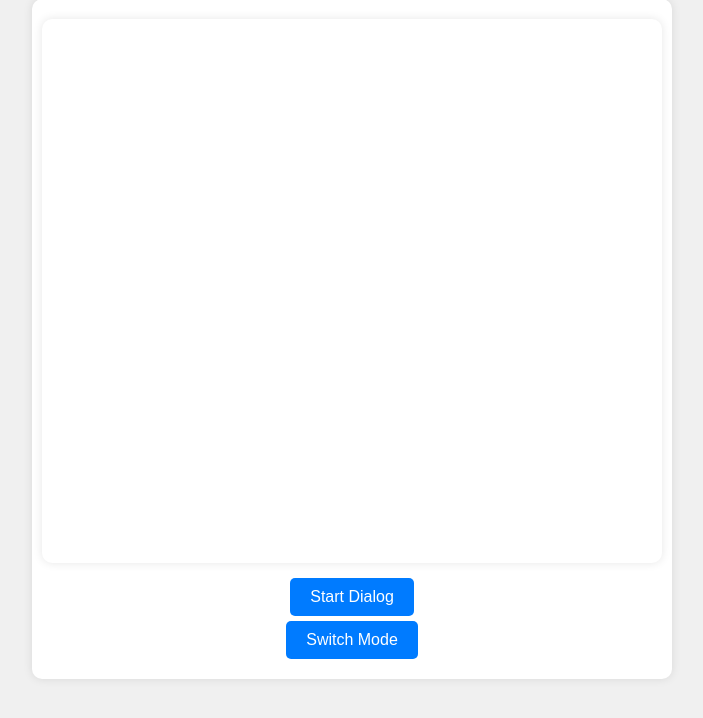
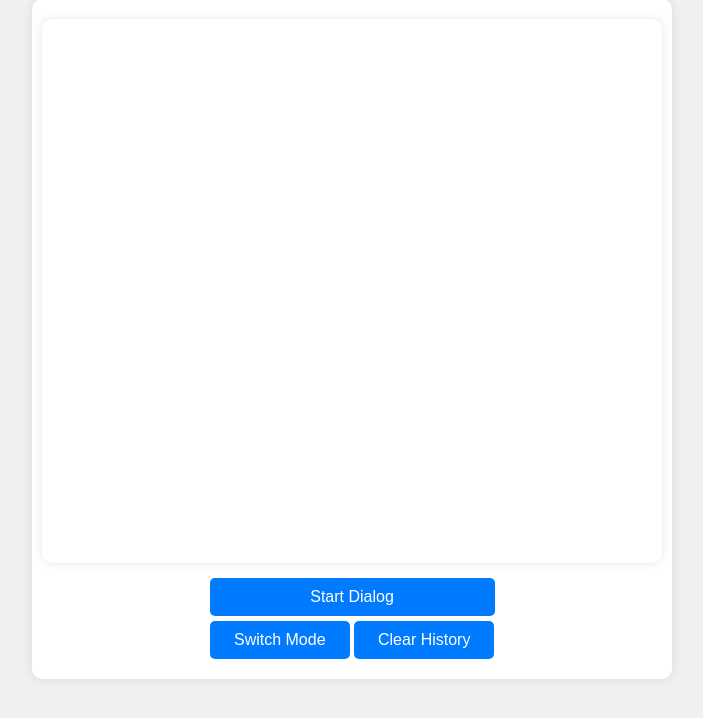
Before and after one commit to iLoveRamona/Emotional_LLM, a FastAPI app: page / in a window 1280 px wide. Shown: the part 61-779 px from the top of the page, without its empty margins (288-991 px from the left). Run offline with FastAPI, Linux system fonts and the light colour scheme.

Commit message:
Исправлен весь фронт, учтены замечания Ивана

```diff
--- a/static/styles/styles.css
+++ b/static/styles/styles.css
@@ -52,6 +52,14 @@ button {
     margin-top: 5px;
 }
 
+.btn{
+    width: 140px;
+    height: 38px;
+}
+.str-btn{
+    width: 285px;
+    height: 38px;
+}
 button:hover {
     background-color: #0056b3;
 }
@@ -60,7 +68,7 @@ button:hover {
     margin-bottom: 10px;
     display: flex;
     flex-direction: column;
-    width: 100%;
+    width: 97%;
     word-wrap: break-word;
     padding: 8px;
     border-radius: 10px;
--- a/templates/index.html
+++ b/templates/index.html
@@ -10,12 +10,20 @@
 <body>
     <div class="container">
         <div id="messages"></div>
-        <button id="start-dialog">Start Dialog</button>
+
+        <div id="chs-win" style="display: none;">
+
+        </div>
+        <button id="start-dialog" class="str-btn">Start Dialog</button>
         <div id="mode-controls" style="display: none;">
-            <button id="pass">Pass</button>
-            <button id="take">Take</button>
+            <button id="pass" class="btn">Pass</button>
+            <button id="take" class="btn">Take</button>
         </div>
-        <button id="switch-mode">Switch Mode</button>
+
+        <div id="controls">
+            <button id="switch-mode" class="btn">Switch Mode</button>
+            <button id="clear-history" class="btn">Clear History</button>
+        </div>
     </div>
     <script src="/static/js/script.js"></script>
 </body>
```
